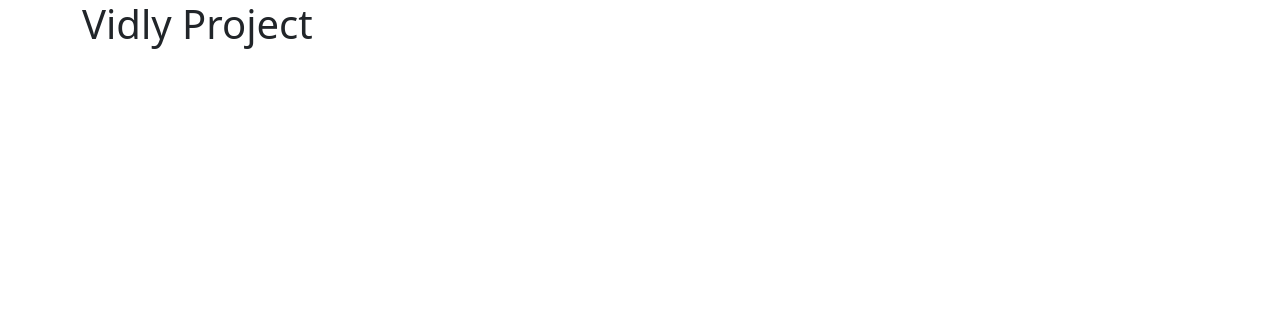
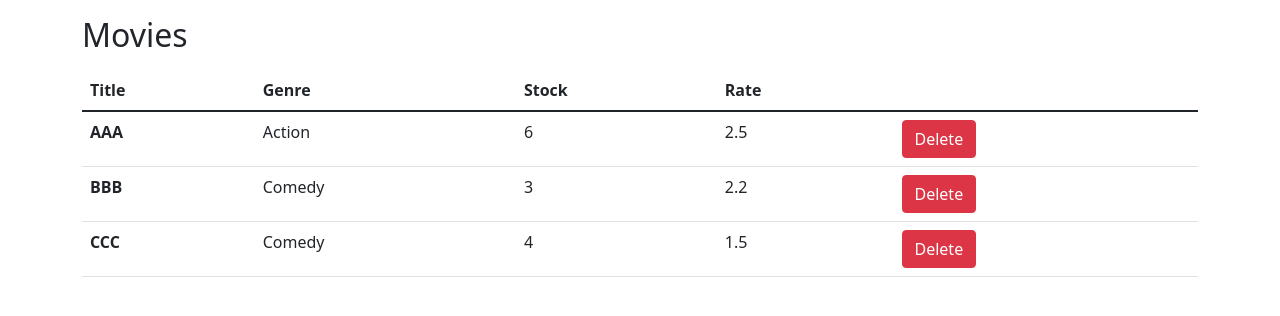
Before and after one commit to kavindushyamal26/Vidly-Project, a React (Create React App) app: page / in a window 1280 px wide. Shown: the top 316 px of the page. Built offline with nearby package versions, Linux system fonts and the light colour scheme.

Commit message:
Initiating services folder and movie component

```diff
--- a/src/App.js
+++ b/src/App.js
@@ -1,9 +1,10 @@
 import "./App.css";
+import Movies from "./components/movie";
 
 function App() {
   return (
     <div className="container">
-      <h1>Vidly Project</h1>
+      <Movies />
     </div>
   );
 }
--- /dev/null
+++ b/src/components/movie.jsx
@@ -0,0 +1,46 @@
+import React, { Component } from "react";
+import { getMovies } from "./../services/fakeMovieServices";
+
+class Movies extends Component {
+  state = {
+    movies: getMovies(),
+  };
+  render() {
+    return (
+      <>
+        <h2 className="my-3">Movies</h2>
+        <table className="table">
+          <thead>
+            <tr>
+              <th scope="col">Title</th>
+              <th scope="col">Genre</th>
+              <th scope="col">Stock</th>
+              <th scope="col">Rate</th>
+            </tr>
+          </thead>
+          <tbody>
+            {this.state.movies.map((m) => (
+              <tr key={m._id}>
+                <th scope="row">{m.title}</th>
+                <td>{m.genre.name}</td>
+                <td>{m.numberInStock}</td>
+                <td>{m.dailyRentalRate}</td>
+                <td>
+                  <button
+                    type="button"
+                    className="btn btn-danger"
+                    //   onClick={() => this.handleUpdate(p)}
+                  >
+                    Delete
+                  </button>
+                </td>
+              </tr>
+            ))}
+          </tbody>
+        </table>
+      </>
+    );
+  }
+}
+
+export default Movies;
--- /dev/null
+++ b/src/services/fakeGenreServices.js
@@ -0,0 +1,6 @@
+const generes = [
+  { _id: "6b21ca001", name: "Action" },
+  { _id: "6b21ca002", name: "Comedy" },
+];
+
+export default generes;
--- /dev/null
+++ b/src/services/fakeMovieServices.js
@@ -0,0 +1,32 @@
+import * as genersAPI from "./fakeGenreServices";
+
+const movies = [
+  {
+    _id: "5b21ca001",
+    title: "AAA",
+    genre: { _id: "6b21ca001", name: "Action" },
+    numberInStock: 6,
+    dailyRentalRate: 2.5,
+    publishDate: "Sun Mar 20 2022 12:31:13 GMT+0530",
+  },
+  {
+    _id: "5b21ca002",
+    title: "BBB",
+    genre: { _id: "6b21ca002", name: "Comedy" },
+    numberInStock: 3,
+    dailyRentalRate: 2.2,
+    publishDate: "Sun Mar 20 2022 12:31:13 GMT+0530",
+  },
+  {
+    _id: "5b21ca003",
+    title: "CCC",
+    genre: { _id: "6b21ca003", name: "Comedy" },
+    numberInStock: 4,
+    dailyRentalRate: 1.5,
+    publishDate: "Sun Mar 20 2022 12:31:13 GMT+0530",
+  },
+];
+
+export function getMovies() {
+  return movies;
+}
```
